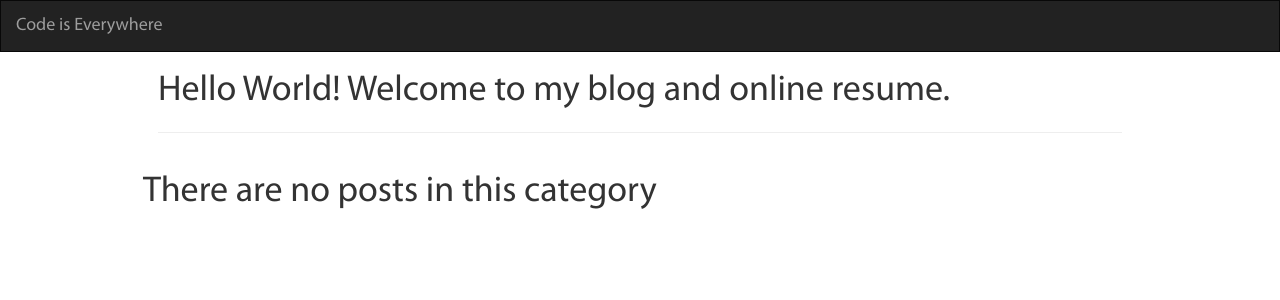
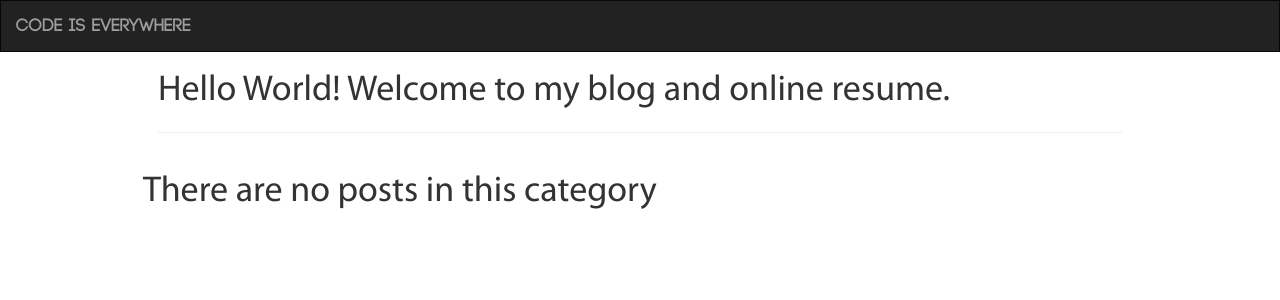
Before and after one commit to sportnak/react-tech-blog, a Flask app: page / in a window 1280 px wide. Shown: the top 300 px of the page. Run offline with Flask 2, Linux system fonts and the light colour scheme; data that the repository does not hold is empty; some libraries are stand-ins or nearby versions.

Commit message:
adding another font

```diff
--- a/app/static/css/index.css
+++ b/app/static/css/index.css
@@ -6,8 +6,17 @@
     src: url(fonts/MYRIADPRO-REGULAR.OTF);
 }
 
+@font-face {
+	font-family: bold_code;
+	src: url(/static/css/CODE\ Bold.otf);
+}
+
 body{
 	font-family: myriad;
+}
+
+.brandbar {
+	font-family: bold_code;
 }
 
 #tech-content{
@@ -18,6 +27,7 @@ body{
 .container {
 	width: 80%;
 }
+
 /* Message
 /////////////////*/
 .content{
--- a/app/templates/base.html
+++ b/app/templates/base.html
@@ -17,7 +17,7 @@
 	<div class="navbar navbar-inverse navbar-default" style="margin-bottom:0px; border-radius: 0px">
 		<div class="container-fluid">
 			<div class="navbar-header">
-				<a class="navbar-brand" href="/index">Code is Everywhere</a>
+				<a class="brandbar navbar-brand" href="/index">CODE IS EVERYWHERE</a>
 			</div>
 		</div>
 	</div>
```
Also changed, not shown: app/static/css/CODE Bold.otf (added), app/static/css/CODE Light.otf (added).
